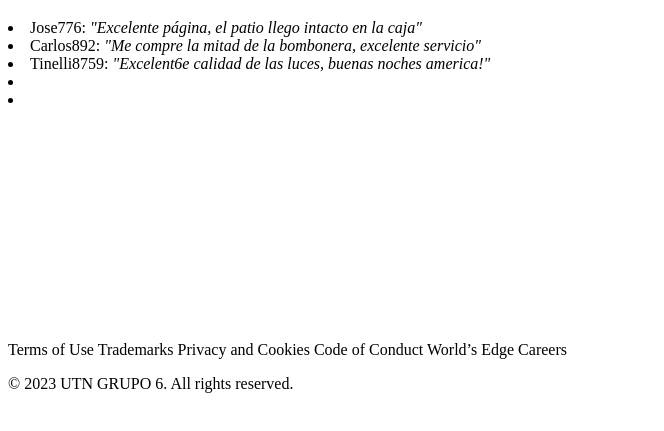
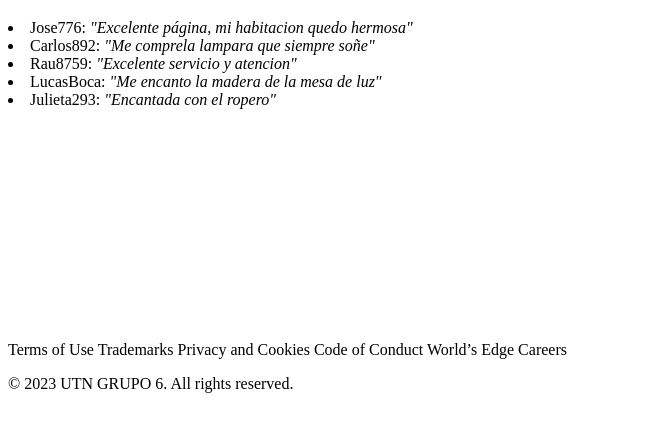
Before and after one commit to Luigiardus/tpgrupo6, a plain HTML site: page paginas/Reseñas.html in a window 1280 px wide. Shown: the part 167-598 px from the top of the page, without its empty margins (0-664 px from the left). Drawn offline with Linux system fonts and the light colour scheme.

Commit message:
Update Reseñas.html

```diff
--- a/paginas/Reseñas.html
+++ b/paginas/Reseñas.html
@@ -22,11 +22,11 @@
         <h1>Nuestro servicio habla por nuestros clientes!</h1>
         <section>
             <p>
-                <li>Jose776: <em>"Excelente página, el patio llego intacto en la caja"</em></li>
-                <li>Carlos892: <em>"Me compre la mitad de la bombonera, excelente servicio"</em></li>
-                <li>Tinelli8759: <em>"Excelent6e calidad de las luces, buenas noches america!"</em></li>
-                <li></li>
-                <li></li>
+                <li>Jose776: <em>"Excelente página, mi habitacion quedo hermosa"</em></li>
+                <li>Carlos892: <em>"Me comprela lampara que siempre soñe"</em></li>
+                <li>Rau8759: <em>"Excelente servicio y atencion"</em></li>
+                <li>LucasBoca: <em>"Me encanto la madera de la mesa de luz"</em></li>
+                <li>Julieta293: <em>"Encantada con el ropero"</em></li>
             </p>
         </section>
     </main>
```
